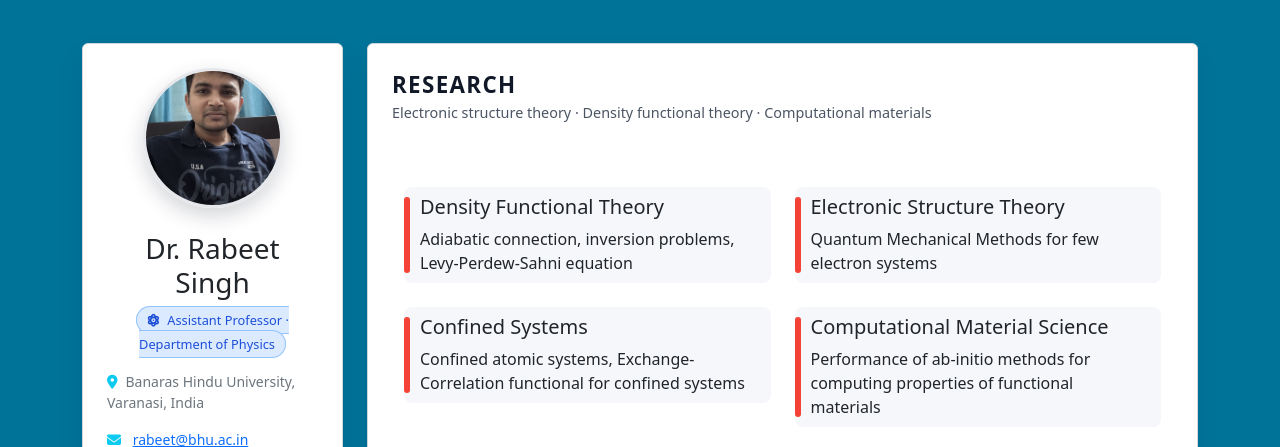
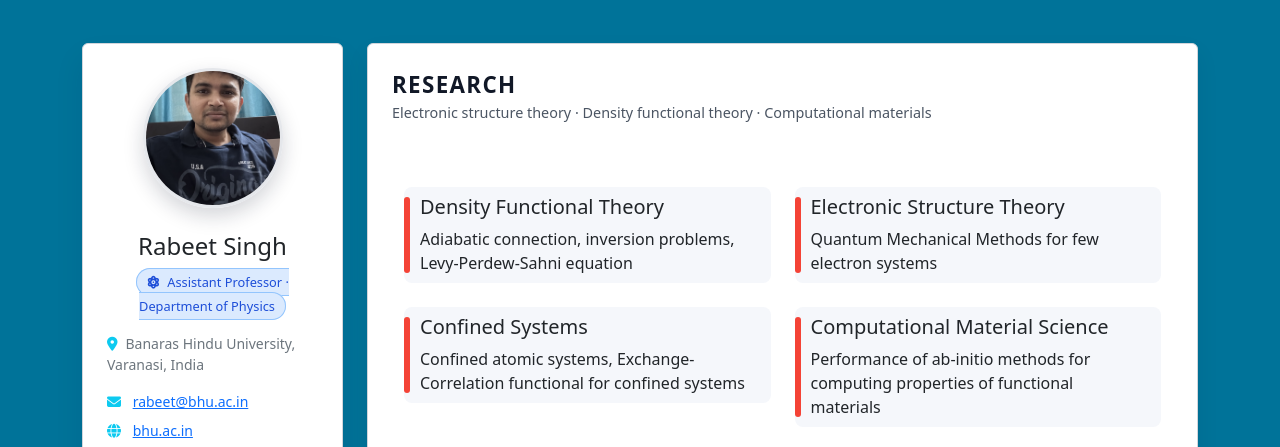
Before and after one commit to rabeetgh/rsweb, a plain HTML site: page index.html in a window 1280 px wide. Shown: the part 77-524 px from the top of the page. Drawn offline with nearby package versions, Linux system fonts and the light colour scheme; files whose address does not match are found by name.

Commit message:
Change header from h3 to h4 for Rabeet Singh

```diff
--- a/index.html
+++ b/index.html
@@ -240,7 +240,7 @@
         <div class="card hero-card h-100 p-4">
           <div class="text-center mb-3">
             <img src="images/rs.jpeg" alt="Rabeet Singh" class="hero-avatar mb-4">
-            <h3>Dr. Rabeet Singh</h3>
+            <h4>Rabeet Singh</h4>
             <span class="hero-badge">
               <i class="fa-solid fa-atom me-1"></i> Assistant Professor · Department of Physics
             </span>
```
